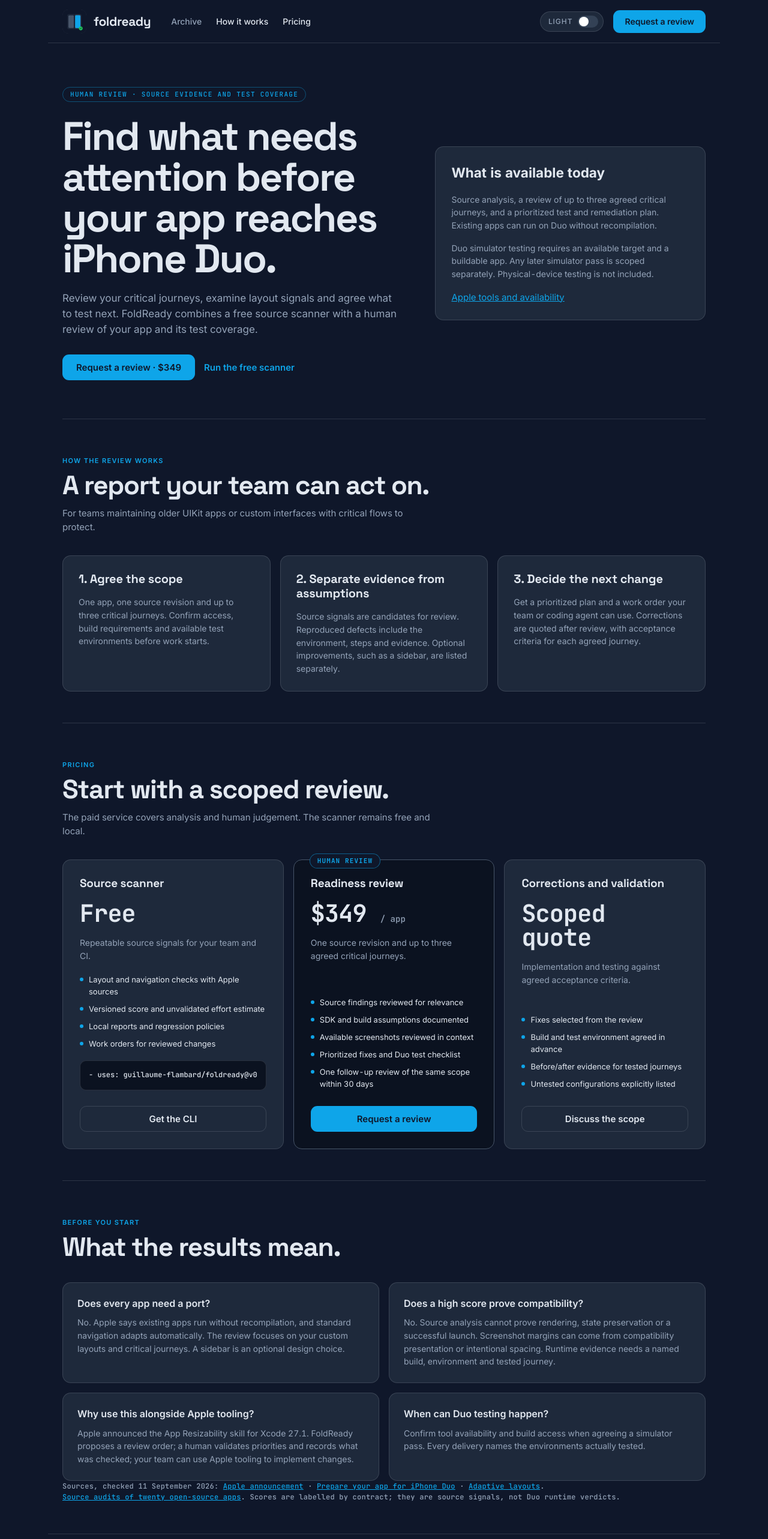
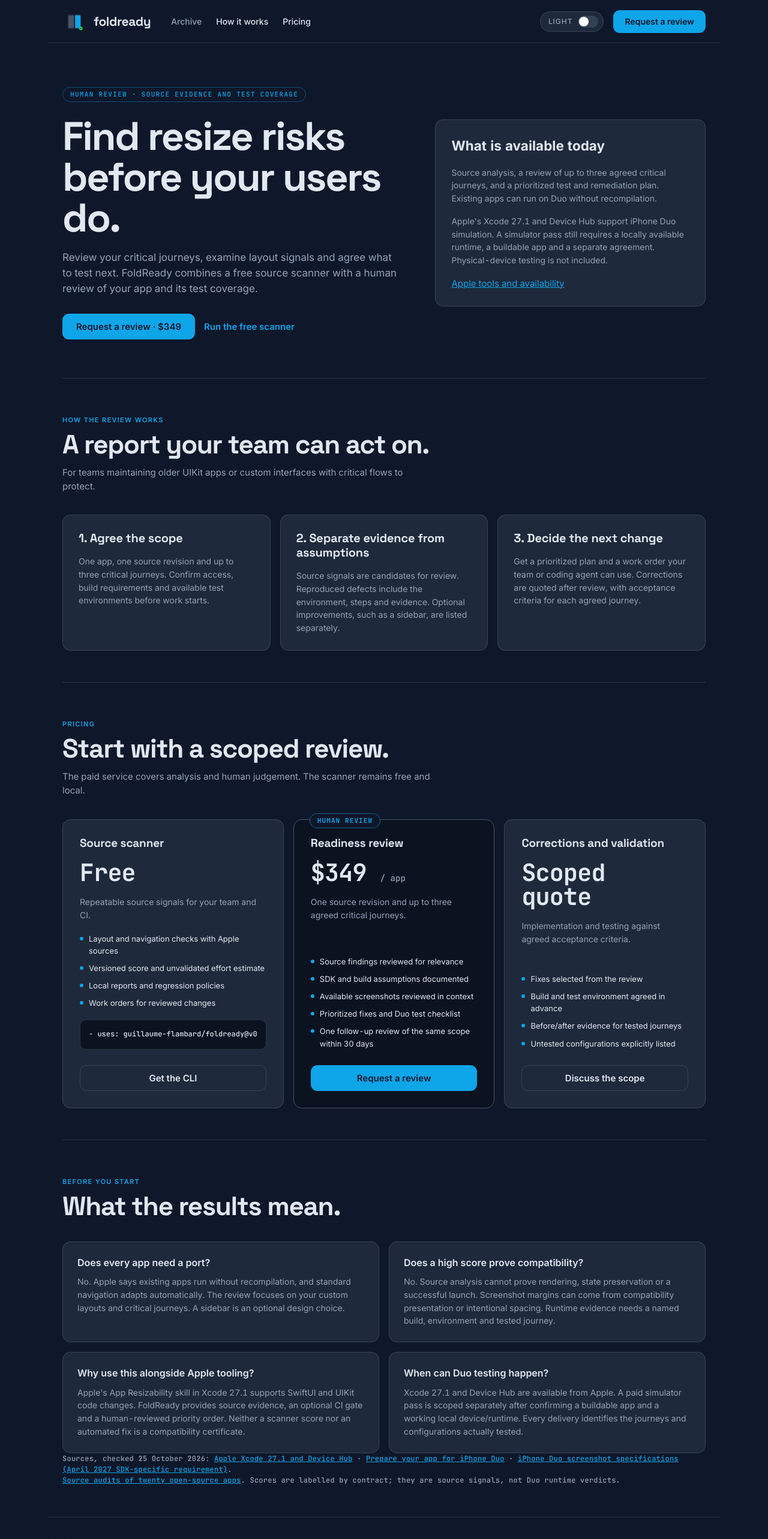
Before and after one commit to guillaume-flambard/foldready, a Next.js app in the folder web/: page / in a window 1280 px wide. Shown: the top 2566 px of the page at 60% size. Built offline with nearby package versions, Linux system fonts and the light colour scheme.

Commit message:
web: update Duo post-launch availability and Apple tooling comparison

```diff
--- a/web/app/page.tsx
+++ b/web/app/page.tsx
@@ -6,7 +6,7 @@
       <header className="hero">
         <div>
           <span className="kicker">Human review · source evidence and test coverage</span>
-          <h1>Find what needs attention before your app reaches iPhone Duo.</h1>
+          <h1>Find resize risks before your users do.</h1>
           <p className="lede">Review your critical journeys, examine layout signals and agree what to test next. FoldReady combines a free source scanner with a human review of your app and its test coverage.</p>
           <div className="ctas">
             <Link className="btn btn-pri" href="/get-scored">Request a review · $349</Link>
@@ -16,7 +16,7 @@
         <div className="ocard">
           <h2>What is available today</h2>
           <p>Source analysis, a review of up to three agreed critical journeys, and a prioritized test and remediation plan. Existing apps can run on Duo without recompilation.</p>
-          <p>Duo simulator testing requires an available target and a buildable app. Any later simulator pass is scoped separately. Physical-device testing is not included.</p>
+          <p>Apple's Xcode 27.1 and Device Hub support iPhone Duo simulation. A simulator pass still requires a locally available runtime, a buildable app and a separate agreement. Physical-device testing is not included.</p>
           <a href="https://developer.apple.com/iphone-duo/">Apple tools and availability</a>
         </div>
       </header>
@@ -64,10 +64,10 @@
         <div className="obj">
           <div className="ocard2"><p className="q">Does every app need a port?</p><p className="a">No. Apple says existing apps run without recompilation, and standard navigation adapts automatically. The review focuses on your custom layouts and critical journeys. A sidebar is an optional design choice.</p></div>
           <div className="ocard2"><p className="q">Does a high score prove compatibility?</p><p className="a">No. Source analysis cannot prove rendering, state preservation or a successful launch. Screenshot margins can come from compatibility presentation or intentional spacing. Runtime evidence needs a named build, environment and tested journey.</p></div>
-          <div className="ocard2"><p className="q">Why use this alongside Apple tooling?</p><p className="a">Apple announced the App Resizability skill for Xcode 27.1. FoldReady proposes a review order; a human validates priorities and records what was checked; your team can use Apple tooling to implement changes.</p></div>
-          <div className="ocard2"><p className="q">When can Duo testing happen?</p><p className="a">Confirm tool availability and build access when agreeing a simulator pass. Every delivery names the environments actually tested.</p></div>
+          <div className="ocard2"><p className="q">Why use this alongside Apple tooling?</p><p className="a">Apple's App Resizability skill in Xcode 27.1 supports SwiftUI and UIKit code changes. FoldReady provides source evidence, an optional CI gate and a human-reviewed priority order. Neither a scanner score nor an automated fix is a compatibility certificate.</p></div>
+          <div className="ocard2"><p className="q">When can Duo testing happen?</p><p className="a">Xcode 27.1 and Device Hub are available from Apple. A paid simulator pass is scoped separately after confirming a buildable app and a working local device/runtime. Every delivery identifies the journeys and configurations actually tested.</p></div>
         </div>
-        <p className="spec">Sources, checked 11 September 2026: <a href="https://www.apple.com/newsroom/2026/09/apple-unveils-iphone-duo/">Apple announcement</a> · <a href="https://developer.apple.com/videos/play/tech-talks/111461/">Prepare your app for iPhone Duo</a> · <a href="https://developer.apple.com/videos/play/tech-talks/111463/">Adaptive layouts</a>.</p>
+        <p className="spec">Sources, checked 25 October 2026: <a href="https://developer.apple.com/news/?id=kkphp5qo">Apple Xcode 27.1 and Device Hub</a> · <a href="https://developer.apple.com/videos/play/tech-talks/111461/">Prepare your app for iPhone Duo</a> · <a href="https://developer.apple.com/help/app-store-connect/reference/app-information/screenshot-specifications">iPhone Duo screenshot specifications (April 2027 SDK-specific requirement)</a>.</p>
         <p className="spec"><Link href="/ranking">Source audits of twenty open-source apps</Link>. Scores are labelled by contract; they are source signals, not Duo runtime verdicts.</p>
       </section>
     </main>
```
